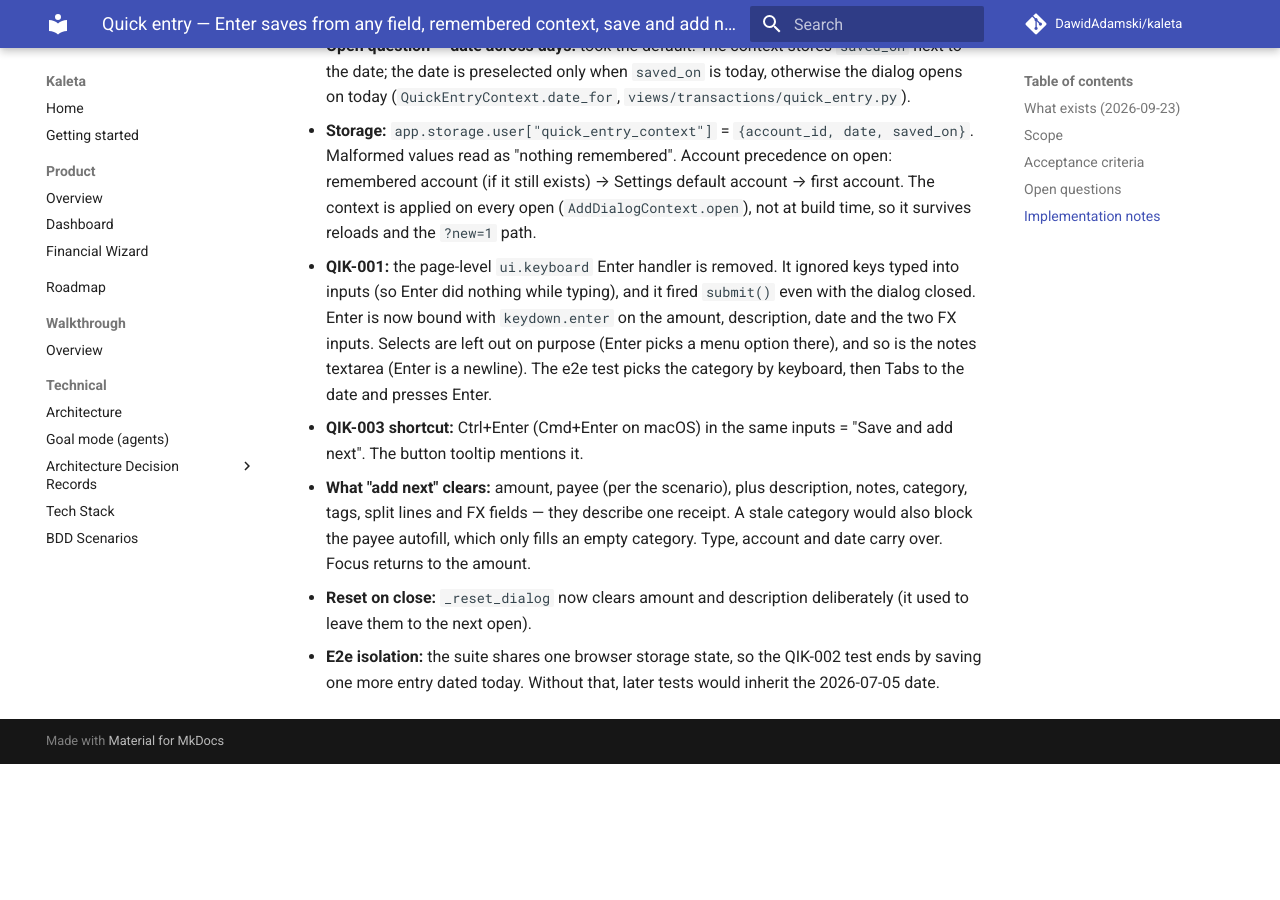
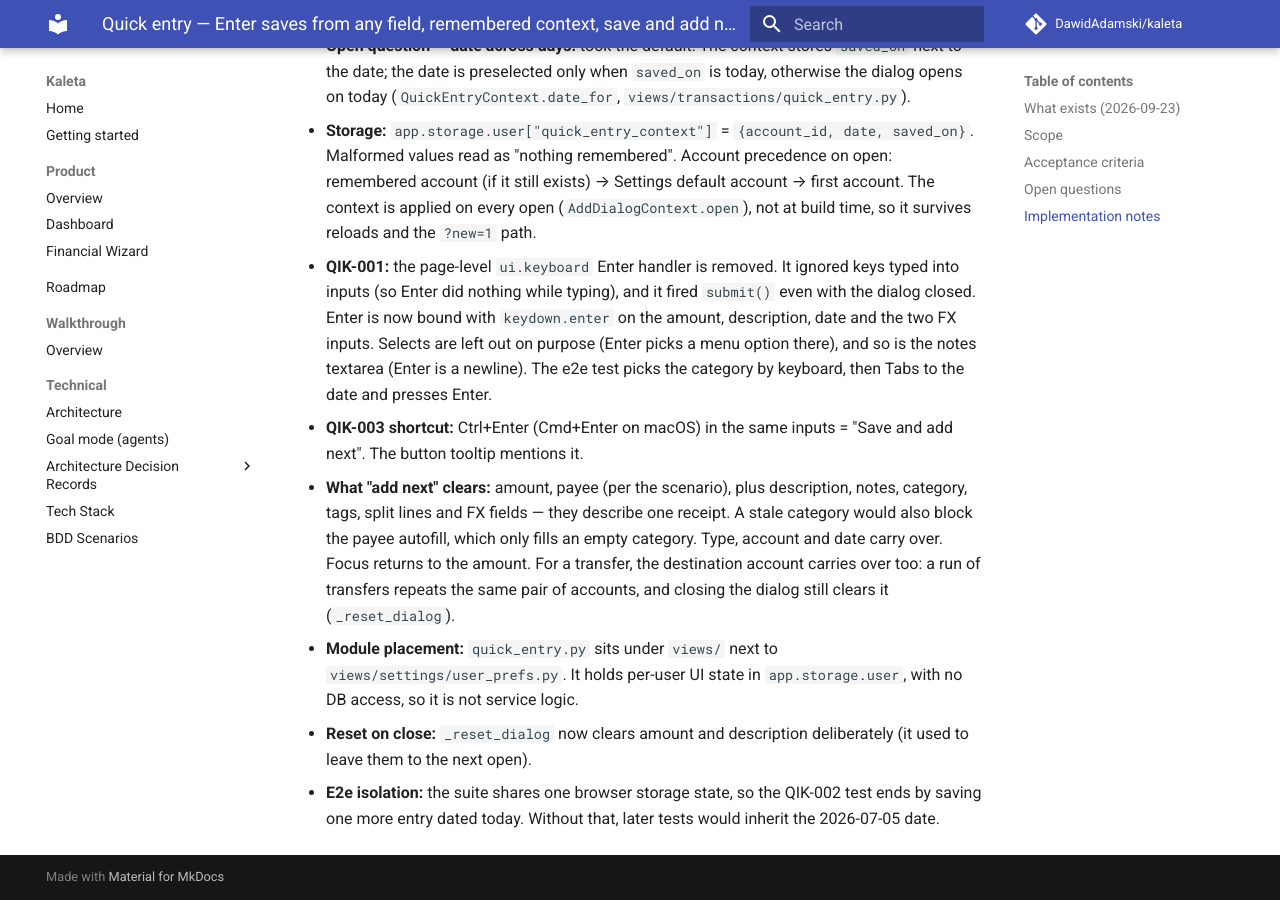
Before and after one commit to DawidAdamski/kaleta, an MkDocs documentation site: the page built from docs/plans/transactions-quick-entry-flow.md, in a window 1280 px wide and 900 px high, scrolled down 1211 px. Built offline with MkDocs 1.6.1 and Material for MkDocs 9.7.7, drawn with Linux system fonts in a browser that asks for light colours; comment, search, counter and statistics services are not loaded; before the commit the page ends 1975 px from its top, so only the background shows below that.

Commit message:
docs(plans): quick-entry notes on transfer add-next and module placement
Co-Authored-By: Claude Opus 5.5 <noreply@anthropic.com>

```diff
--- a/docs/plans/transactions-quick-entry-flow.md
+++ b/docs/plans/transactions-quick-entry-flow.md
@@ -69,6 +69,12 @@ Gap-closing plan for issue #2 (`KAL-QIK-001`…`003`), from
   describe one receipt. A stale category would also block the payee
   autofill, which only fills an empty category. Type, account and date
   carry over. Focus returns to the amount.
+  For a transfer, the destination account carries over too: a run of
+  transfers repeats the same pair of accounts, and closing the dialog still
+  clears it (`_reset_dialog`).
+- **Module placement:** `quick_entry.py` sits under `views/` next to
+  `views/settings/user_prefs.py`. It holds per-user UI state in
+  `app.storage.user`, with no DB access, so it is not service logic.
 - **Reset on close:** `_reset_dialog` now clears amount and description
   deliberately (it used to leave them to the next open).
 - **E2e isolation:** the suite shares one browser storage state, so the
```
